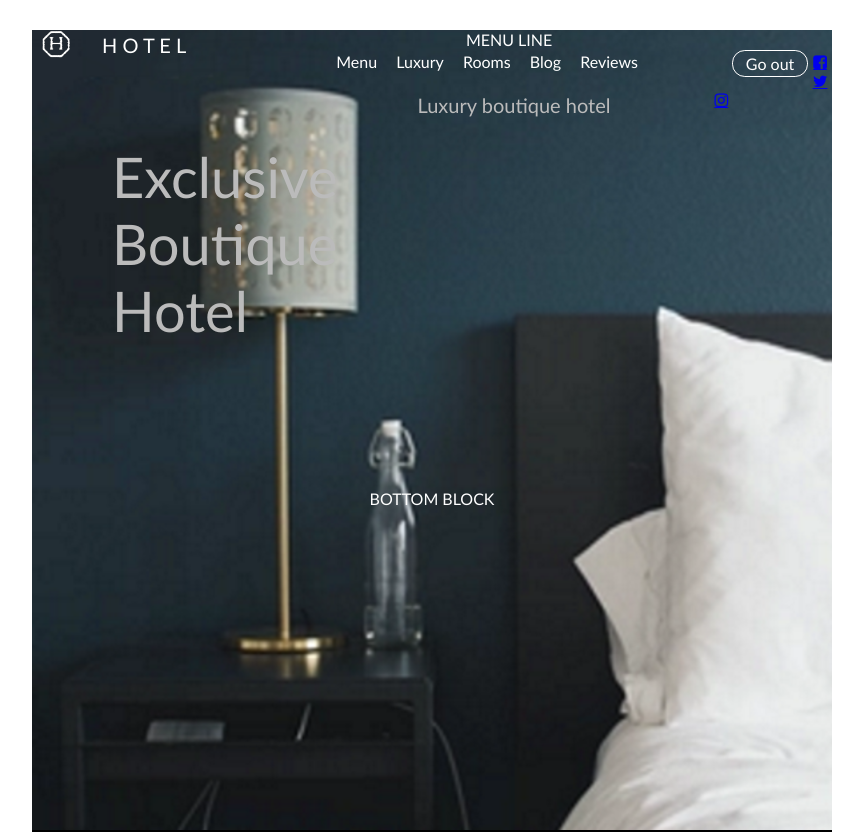
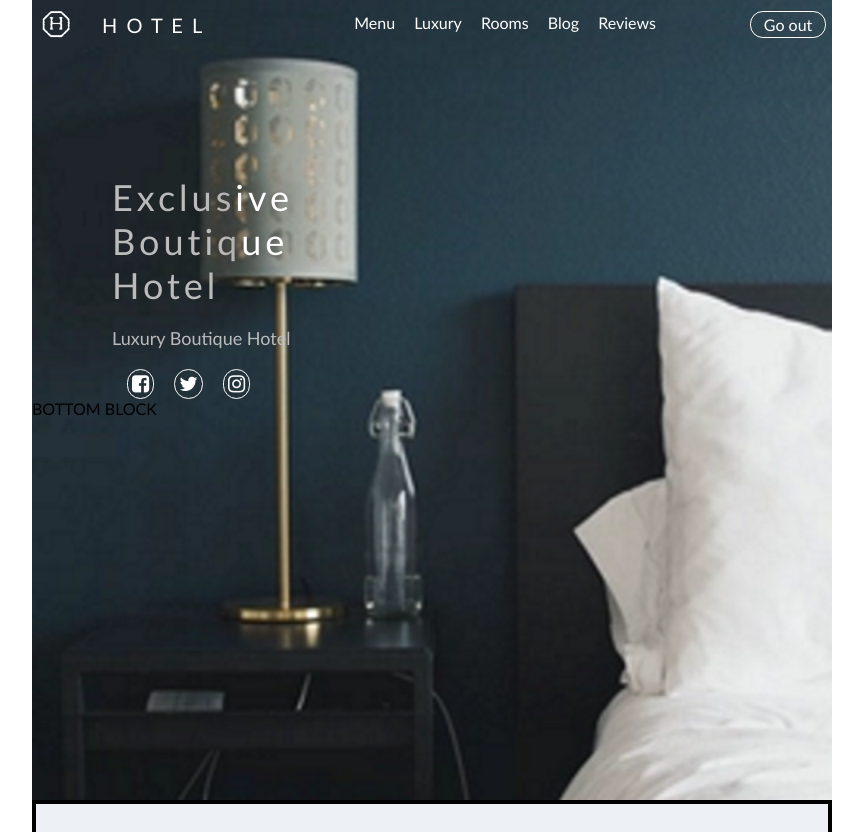
Before and after one commit to VytautasValutis/04-Hotel, a website: page index.html in a window 1280 px wide. Shown: the top 832 px of the page, without its empty margins (208-1071 px from the left). Drawn offline with Linux system fonts and the light colour scheme.

Commit message:
Layout css

```diff
--- a/css/base/layout.css
+++ b/css/base/layout.css
@@ -1,6 +1,22 @@
 .screen-block {
     width: 800px;
+    min-height: 100vh;
     border: 2px solid #000;
     margin-left: calc(50% - 400px);
     display: block;
 }
+.link {
+    color: #fff;
+    text-decoration: none;
+    margin-left: 15px;
+}
+.span {
+    color: #fff;
+    text-shadow: 0px 0px 30px #000;
+}
+.round-border {
+    line-height: 1em;
+    border-radius: 1em;
+    padding: 0.2em;
+    border: 1px solid #fff;
+}
--- a/css/pages/header.css
+++ b/css/pages/header.css
@@ -1,8 +1,6 @@
 .head-back {
     background-image: url("../../img/img-background.png");
     border: none;
-    width: 800px;
-    min-height: 100vh;
     background-position: top;
     background-size: cover;
     background-repeat: no-repeat;
@@ -10,33 +8,60 @@
 .menu-line {
     width: 100%;
     text-align: center;
-    margin-top: 30px;
+    padding-top: 10px;
     color: #fff;
-    display: block
+    display: block;
+    height: 50px;
 }
-.h-div {
-    width: 100%;
-    text-align: center;
-    margin-top: 5px;
-    color: #fff;
-    display: inline-block
-}
-.h-div-img {
+.logo {
     display: block;
     width: 30px;
     height: 30px;
     background: none;
     margin-left: 10px;
     float: left;
-}.h-div-p {
-    display: inline-block;
+}
+.logo-txt {
+    display: block;
     text-transform: uppercase;
     font-size: 20px;
     line-height: 1em;
     margin-top: 5px;
     margin-left: 30px;
     float: left;
+    letter-spacing: 2px;
+}
+.header-main {
+    width: 100%;
+    text-align: left;
+    color: #fff;
+    display: block;
+    display: flex;
+    flex-direction: column;
+    margin-left: 80px;
+    margin-top: 125px;
+    gap: 20px;
+}
+.header-main-head {
     font-weight: lighter;
+    display: block;
+    color: #bbbbbb;
+    text-transform: capitalize;
+    font-size: 36px;
+    font-weight: lighter;
+    letter-spacing: 4px;
+}
+.header-main-head2 {
+    font-weight: lighter;
+    display: block;
+    color: #bbbbbb;
+    text-transform: capitalize;
+    font-size: 18px;
+    font-weight: lighter;
+}
+.social-line {
+    display: block;
+    font-size: 20px;
 }
 .h-div-menu {
     display: inline-block;
@@ -45,11 +70,6 @@
     line-height: 1em;
     margin-top: 5px;
     margin-left: 150px;
-}
-.link {
-    color: #fff;
-    text-decoration: none;
-    margin-left: 15px;
 }
 .h-div-menu > .link:first-of-type {
     margin-left: 0;
@@ -72,17 +92,6 @@
     text-decoration: underline;
     color: #fff;
 }
-.h-div-h1 {
-    font-weight: lighter;
-    margin-top: 70px;
-    display: inline-block;
-    margin-left: 80px;
-    float: left;
-    color: #bbbbbb;
-    text-transform: capitalize;
-    text-align: left;
-    font-size: 56px;
-}
 .h-div-h2 {
     font-weight: lighter;
     margin-top: 20px;
--- a/index.html
+++ b/index.html
@@ -19,9 +19,8 @@
 <body>
     <header class="screen-block head-back">
         <div class="menu-line">
-            MENU LINE
-            <img class="h-div-img" src="./img/logo-no-bkgr.png" alt="logo picture">
-            <p class="h-div-p">H o t e l</p>
+            <img class="logo" src="./img/logo-no-bkgr.png" alt="logo picture">
+            <p class="logo-txt">H o t e l</p>
             <div class="h-div-menu">
                 <a class="link" href="#">Menu</a>
                 <a class="link" href="#">Luxury</a>
@@ -31,21 +30,17 @@
                 <a class="link" href="#">Go out</a>
             </div>
         </div>
-        <div class="h-div">
-            <h1 class="h-div-h1">
-                Exclusive<br>boutique<br>hotel
+        <div class="header-main">
+            <h1 class="header-main-head">
+                Exclus<span class="span">ive</span><br>boutiq<span class="span">ue</span><br>hotel
             </h1>
-            <h2 class="h-div-h2">
+            <h2 class="header-main-head2">
                 Luxury boutique hotel
             </h2>
-            <div>
-                <a class="fa fa-facebook-square ikonos" href="#" target="_blank"></a>
-            </div>
-            <div>
-                <a class="fa fa-twitter ikonos" href="#" target="blank"></a>
-            </div>
-            <div>
-                <a class="fa fa-instagram ikonos" href="#" target="_blank"></a>
+            <div class="social-line">
+                <a class="fa fa-facebook-square link round-border" href="#" target="_blank"></a>
+                <a class="fa fa-twitter link round-border" href="#" target="blank"></a>
+                <a class="fa fa-instagram link round-border" href="#" target="_blank"></a>
             </div>
         </div>
         <div class="h-div">
```
